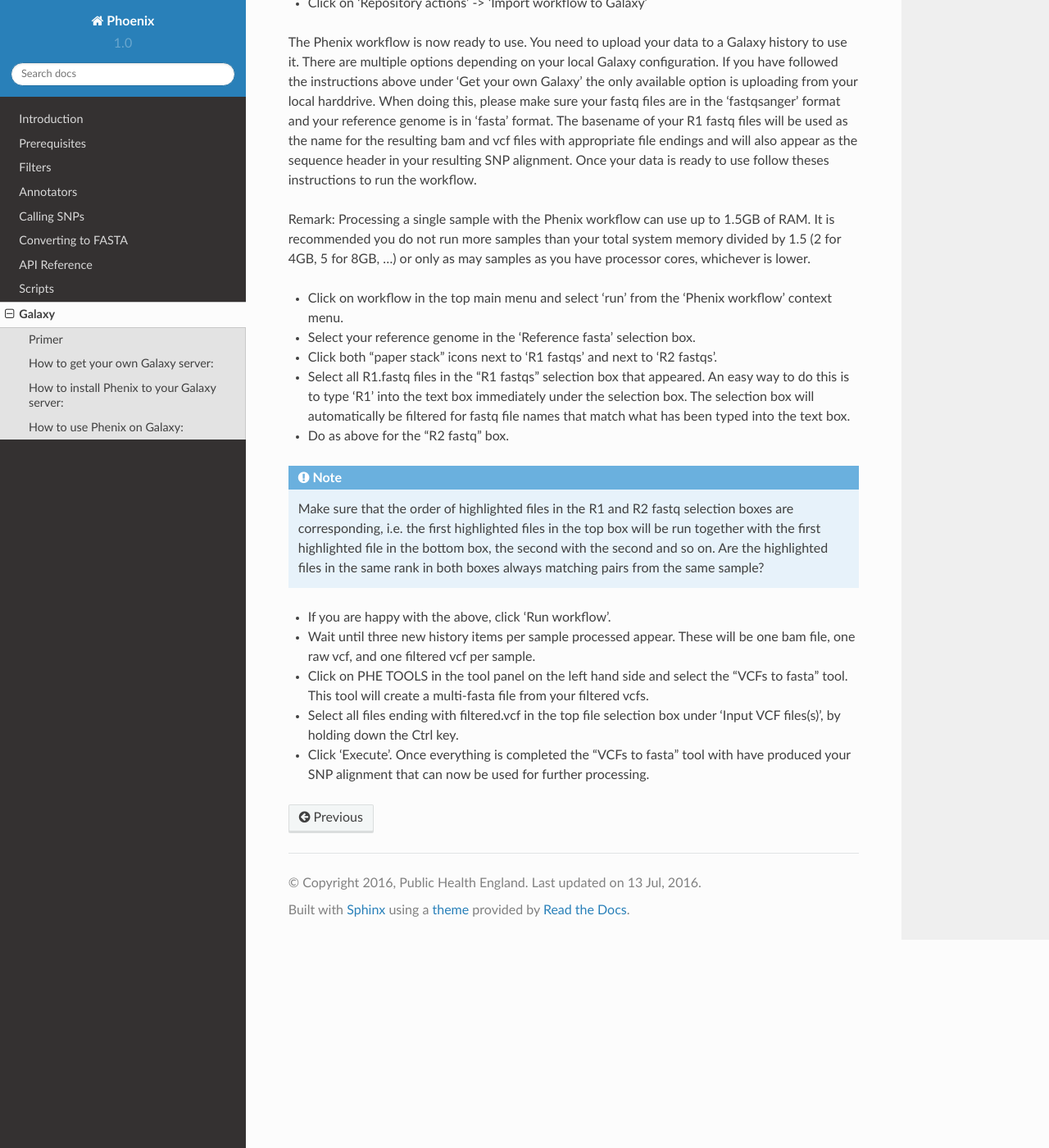
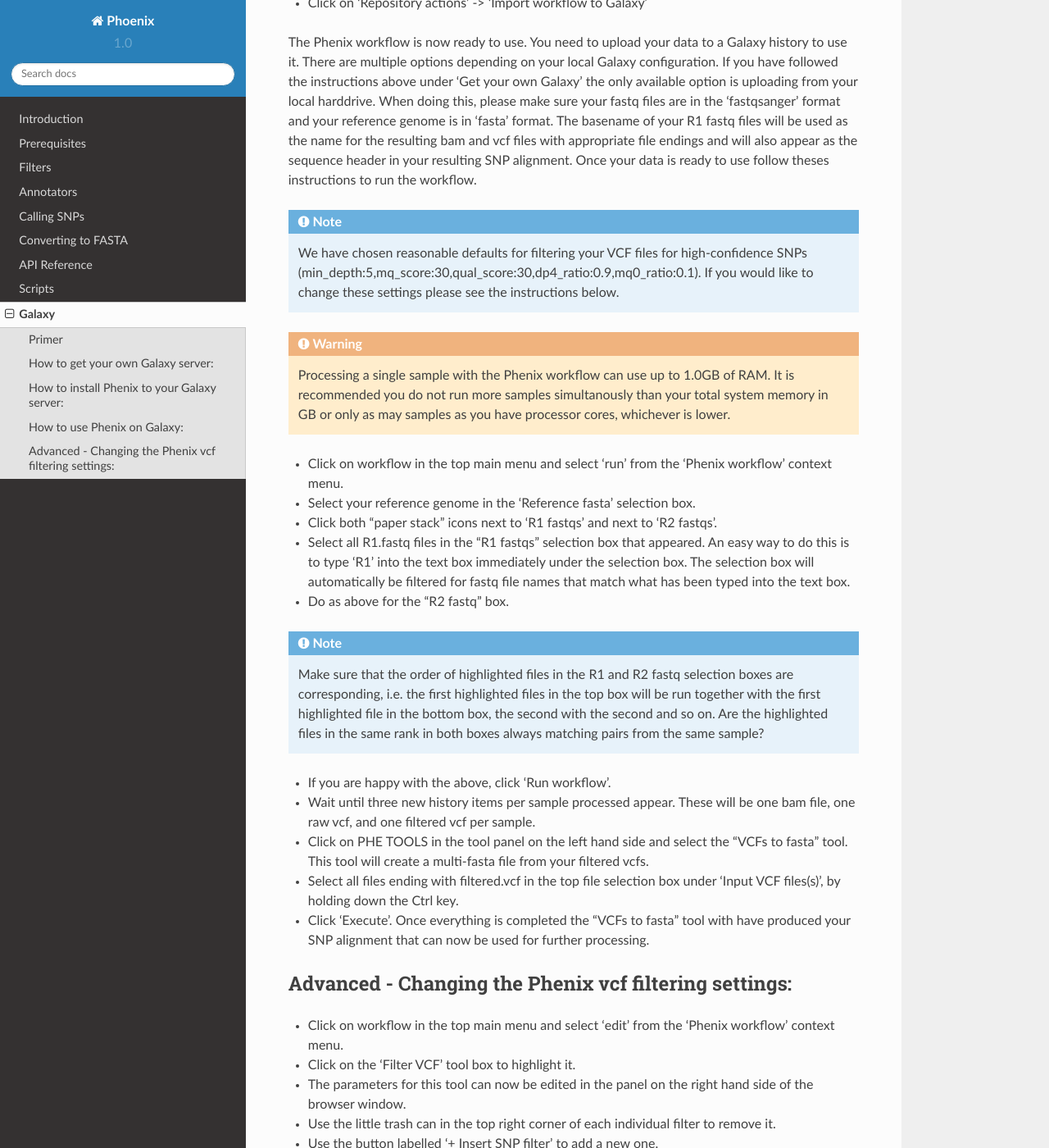
Before and after one commit to ukhsa-collaboration/PHEnix, a Sphinx documentation site: the page built from docs/Galaxy.rst, in a window 1280 px wide and 1400 px high, scrolled down 3061 px. Shown: the whole window at 82% size. Built offline with Sphinx 7.4.7 and the Read the Docs theme 2.0.0, drawn with Linux system fonts in a browser that asks for light colours; some of the changed text lies outside the part shown.

Commit message:
added table on filters to docs and amended Galaxy documentation

```diff
--- a/docs/Galaxy.rst
+++ b/docs/Galaxy.rst
@@ -116,7 +116,9 @@
 
 The Phenix workflow is now ready to use. You need to upload your data to a Galaxy history to use it. There are multiple options depending on your local Galaxy configuration. If you have followed the instructions above under 'Get your own Galaxy' the only available option is uploading from your local harddrive. When doing this, please make sure your fastq files are in the 'fastqsanger' format and your reference genome is in 'fasta' format. The basename of your R1 fastq files will be used as the name for the resulting bam and vcf files with appropriate file endings and will also appear as the sequence header in your resulting SNP alignment. Once your data is ready to use follow theses instructions to run the workflow.
 
-Remark: Processing a single sample with the Phenix workflow can use up to 1.5GB of RAM. It is recommended you do not run more samples than your total system memory divided by 1.5 (2 for 4GB, 5 for 8GB, ...) or only as may samples as you have processor cores, whichever is lower.
+.. NOTE:: We have chosen reasonable defaults for filtering your VCF files for high-confidence SNPs (min_depth:5,mq_score:30,qual_score:30,dp4_ratio:0.9,mq0_ratio:0.1). If you would like to change these settings please see the instructions below.
+
+.. WARNING:: Processing a single sample with the Phenix workflow can use up to 1.0GB of RAM. It is recommended you do not run more samples simultanously than your total system memory in GB or only as may samples as you have processor cores, whichever is lower.
 
 - Click on workflow in the top main menu and select 'run' from the 'Phenix workflow' context menu.
 - Select your reference genome in the 'Reference fasta' selection box.
@@ -131,3 +133,20 @@
 - Click on PHE TOOLS in the tool panel on the left hand side and select the "VCFs to fasta" tool. This tool will create a multi-fasta file from your filtered vcfs.
 - Select all files ending with filtered.vcf in the top file selection box under 'Input VCF files(s)', by holding down the Ctrl key.
 - Click 'Execute'. Once everything is completed the "VCFs to fasta" tool with have produced your SNP alignment that can now be used for further processing.
+
+Advanced - Changing the Phenix vcf filtering settings:
+------------------------------------------------------
+
+- Click on workflow in the top main menu and select 'edit' from the 'Phenix workflow' context menu.
+- Click on the 'Filter VCF' tool box to highlight it.
+- The parameters for this tool can now be edited in the panel on the right hand side of the browser window.
+- Use the little trash can in the top right corner of each individual filter to remove it.
+- Use the button labelled '+ Insert SNP filter' to add a new one.
+- Use the drop-down menu to select a new filter type and the corresponding text box to set the threshold value.
+
+.. figure:: workflow_editor.png
+   :align: center
+
+   The Galaxy workflow editor.
+
+.. WARNING:: Not all filters are suitable for all variant callers. Please refer to the table under :doc:`/Filters`.
```
Also changed, not shown: docs/Filters.rst (+19 -0 lines), docs/workflow_editor.png (added).
